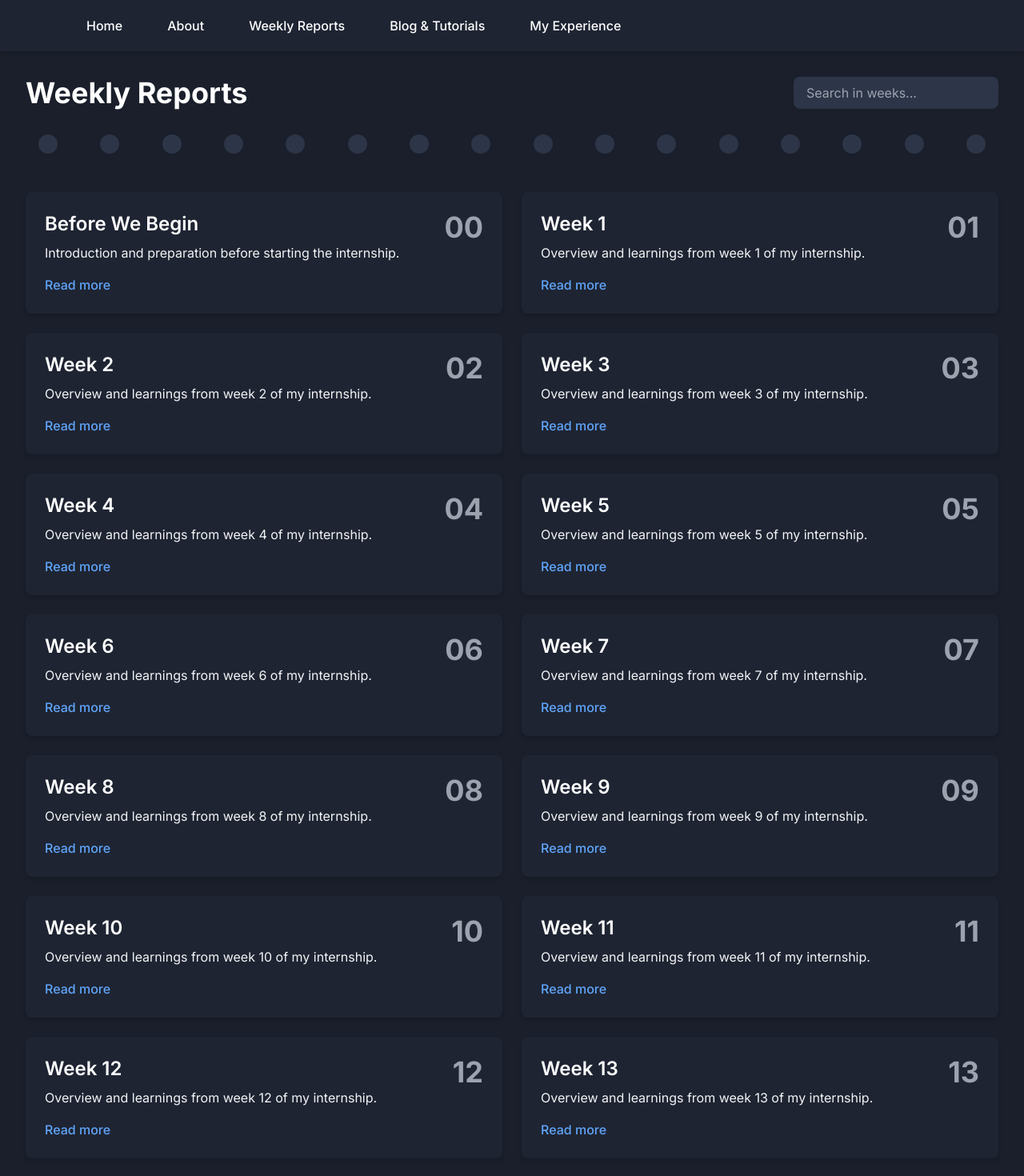
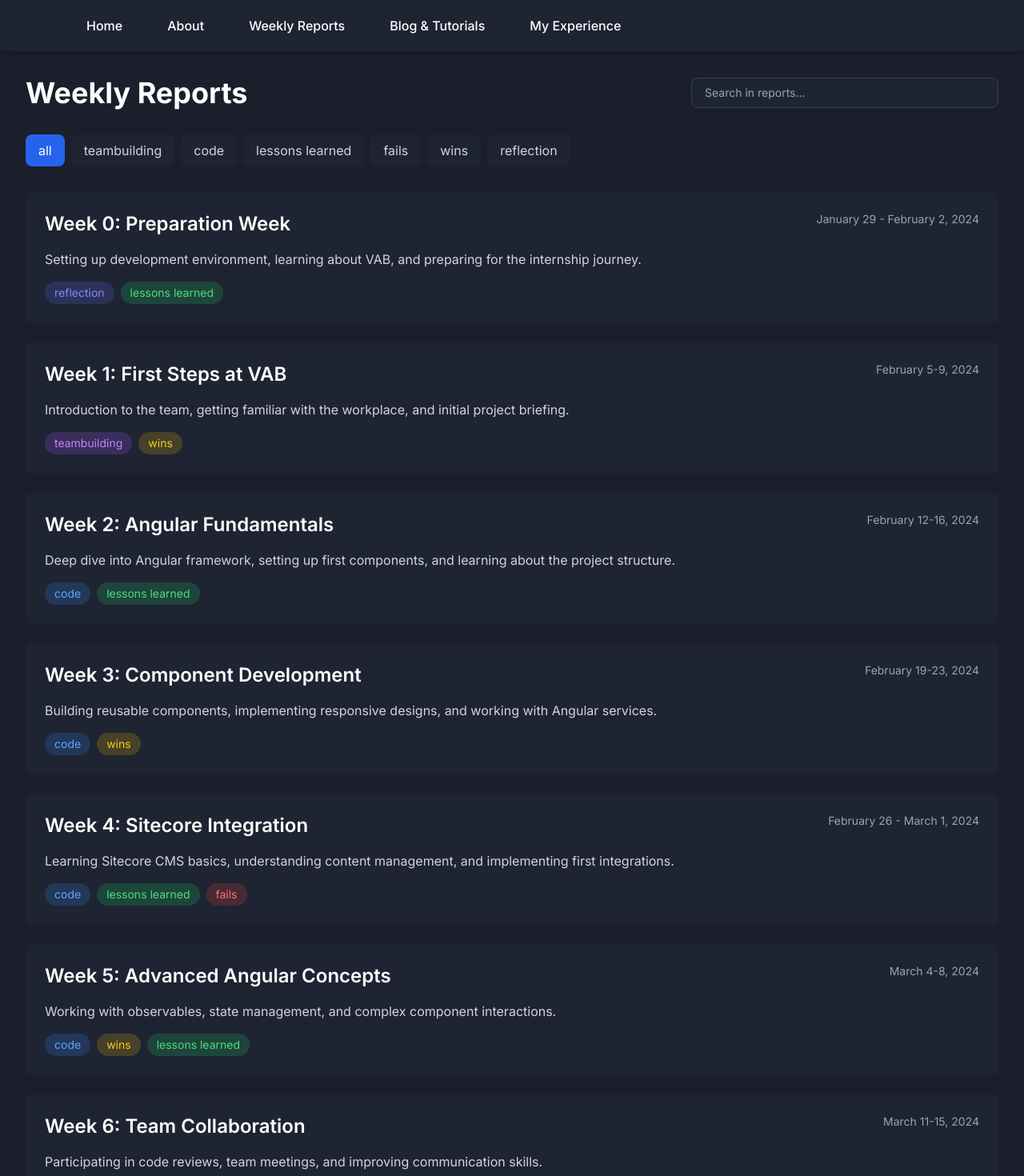
Before and after one commit to Artjom03/Blog, a Next.js app: page /weeks in a window 1280 px wide. Shown: the top 1470 px of the page at 80% size. Built offline with nearby package versions, Linux system fonts and the light colour scheme.

Commit message:
Prepare for deployment

```diff
--- a/src/app/weeks/page.tsx
+++ b/src/app/weeks/page.tsx
@@ -1,113 +1,191 @@
 'use client'
+import { useState } from 'react'
 import Link from 'next/link'
-import { useState } from 'react'
 
-export default function Weeks() {
+type Tag = 'teambuilding' | 'code' | 'lessons-learned' | 'fails' | 'wins' | 'reflection' | 'all'
+
+interface WeeklyReport {
+  week: number
+  title: string
+  description: string
+  date: string
+  tags: Tag[]
+}
+
+export default function WeeklyReports() {
+  const [selectedTag, setSelectedTag] = useState<Tag>('all')
   const [searchQuery, setSearchQuery] = useState('')
-  const [hoveredWeek, setHoveredWeek] = useState<number | null>(null)
 
-  const weeks = [
+  const reports: WeeklyReport[] = [
     {
-      number: 0,
-      title: "Before We Begin",
-      description: "Introduction and preparation before starting the internship."
+      week: 0,
+      title: "Preparation Week",
+      description: "Setting up development environment, learning about VAB, and preparing for the internship journey.",
+      date: "January 29 - February 2, 2024",
+      tags: ['reflection', 'lessons-learned']
     },
-    ...Array.from({ length: 15 }, (_, i) => ({
-      number: i + 1,
-      title: `Week ${i + 1}`,
-      description: `Overview and learnings from week ${i + 1} of my internship.`
-    }))
+    {
+      week: 1,
+      title: "First Steps at VAB",
+      description: "Introduction to the team, getting familiar with the workplace, and initial project briefing.",
+      date: "February 5-9, 2024",
+      tags: ['teambuilding', 'wins']
+    },
+    {
+      week: 2,
+      title: "Angular Fundamentals",
+      description: "Deep dive into Angular framework, setting up first components, and learning about the project structure.",
+      date: "February 12-16, 2024",
+      tags: ['code', 'lessons-learned']
+    },
+    {
+      week: 3,
+      title: "Component Development",
+      description: "Building reusable components, implementing responsive designs, and working with Angular services.",
+      date: "February 19-23, 2024",
+      tags: ['code', 'wins']
+    },
+    {
+      week: 4,
+      title: "Sitecore Integration",
+      description: "Learning Sitecore CMS basics, understanding content management, and implementing first integrations.",
+      date: "February 26 - March 1, 2024",
+      tags: ['code', 'lessons-learned', 'fails']
+    },
+    {
+      week: 5,
+      title: "Advanced Angular Concepts",
+      description: "Working with observables, state management, and complex component interactions.",
+      date: "March 4-8, 2024",
+      tags: ['code', 'wins', 'lessons-learned']
+    },
+    {
+      week: 6,
+      title: "Team Collaboration",
+      description: "Participating in code reviews, team meetings, and improving communication skills.",
+      date: "March 11-15, 2024",
+      tags: ['teambuilding', 'reflection']
+    },
+    {
+      week: 7,
+      title: "Project Milestones",
+      description: "Achieving key project goals, fixing critical bugs, and implementing new features.",
+      date: "March 18-22, 2024",
+      tags: ['wins', 'code']
+    },
+    {
+      week: 8,
+      title: "Performance Optimization",
+      description: "Improving application performance, implementing best practices, and code refactoring.",
+      date: "March 25-29, 2024",
+      tags: ['code', 'wins', 'lessons-learned']
+    }
   ]
 
-  const filteredWeeks = weeks.filter(week =>
-    week.title.toLowerCase().includes(searchQuery.toLowerCase()) ||
-    week.description.toLowerCase().includes(searchQuery.toLowerCase())
-  )
+  const tags: Tag[] = ['all', 'teambuilding', 'code', 'lessons-learned', 'fails', 'wins', 'reflection']
+
+  const filteredReports = reports
+    .filter(report => {
+      // First apply tag filter
+      if (selectedTag !== 'all' && !report.tags.includes(selectedTag)) {
+        return false
+      }
+
+      // Then apply search filter
+      const searchLower = searchQuery.toLowerCase()
+      return searchQuery === '' ||
+        report.title.toLowerCase().includes(searchLower) ||
+        report.description.toLowerCase().includes(searchLower)
+    })
 
   return (
     <main className="min-h-screen p-8 animate-fadeIn">
       <div className="max-w-7xl mx-auto">
-        <div className="flex flex-col md:flex-row justify-between items-center mb-8">
-          <h1 className="text-4xl font-bold text-white animate-slideDown mb-4 md:mb-0">
-            Weekly Reports
-          </h1>
+        {/* Header with Search */}
+        <div className="flex flex-col md:flex-row justify-between items-center mb-8 gap-4">
+          <h1 className="text-4xl font-bold text-white">Weekly Reports</h1>
 
           {/* Search Bar */}
-          <div className="relative w-full md:w-64">
+          <div className="relative w-full md:w-96">
             <input
               type="text"
-              placeholder="Search in weeks..."
+              placeholder="Search in reports..."
               value={searchQuery}
               onChange={(e) => setSearchQuery(e.target.value)}
-              className="w-full px-4 py-2 bg-[#2d3548] text-white rounded-lg focus:outline-none focus:ring-2 focus:ring-blue-400 placeholder-gray-400"
+              className="w-full px-4 py-2 bg-[#1e2432] text-gray-300 rounded-lg
+                border border-gray-700 focus:border-blue-500 focus:ring-1
+                focus:ring-blue-500 outline-none transition-colors text-sm"
             />
-            {searchQuery && (
-              <button
-                onClick={() => setSearchQuery('')}
-                className="absolute right-3 top-1/2 -translate-y-1/2 text-gray-400 hover:text-white"
-              >
-                ×
-              </button>
-            )}
           </div>
         </div>
 
-        {/* Interactive Timeline */}
-        <div className="mb-12">
-          <div className="flex items-center justify-between px-4">
-            {weeks.map((week) => (
-              <Link
-                key={week.number}
-                href={`/weeks/${week.number}`}
-                className="relative cursor-pointer"
-                onMouseEnter={() => setHoveredWeek(week.number)}
-                onMouseLeave={() => setHoveredWeek(null)}
+        {/* Filter Tags */}
+        <div className="mb-8">
+          <div className="flex flex-wrap gap-2">
+            {tags.map(tag => (
+              <button
+                key={tag}
+                onClick={() => setSelectedTag(tag)}
+                className={`px-4 py-2 rounded-lg transition-colors ${
+                  selectedTag === tag
+                    ? 'bg-blue-600 text-white'
+                    : 'bg-[#1e2432] text-gray-300 hover:bg-[#252b3b]'
+                }`}
               >
-                <div className={`w-6 h-6 rounded-full ${
-                  hoveredWeek === week.number ? 'bg-blue-400 scale-150' : 'bg-[#2d3548]'
-                } transition-all duration-200`} />
-                <div className={`absolute -bottom-8 left-1/2 -translate-x-1/2 ${
-                  hoveredWeek === week.number ? 'opacity-100 translate-y-0' : 'opacity-0 translate-y-1'
-                } transition-all duration-200 whitespace-nowrap bg-[#2d3548] text-white px-2 py-1 rounded text-sm z-10`}>
-                  {week.title}
-                </div>
-              </Link>
+                {tag.replace('-', ' ')}
+              </button>
             ))}
           </div>
         </div>
 
-        {filteredWeeks.length === 0 ? (
-          <div className="text-center py-12">
-            <p className="text-gray-400 text-lg">No weeks found matching your search.</p>
-          </div>
-        ) : (
-          <div className="grid grid-cols-1 md:grid-cols-2 gap-6">
-            {filteredWeeks.map((week) => (
-              <Link
-                key={week.number}
-                href={`/weeks/${week.number}`}
-                className="block"
-              >
-                <div className="p-6 bg-[#1e2432] rounded-lg shadow-md hover:shadow-lg transition-shadow">
-                  <div className="flex justify-between items-start">
-                    <div>
-                      <h2 className="text-2xl font-semibold mb-2 text-white">
-                        {week.title}
-                      </h2>
-                      <p className="text-gray-100 mb-4">{week.description}</p>
-                      <span className="text-blue-400 hover:text-blue-300 font-medium inline-flex items-center">
-                        Read more
-                      </span>
-                    </div>
-                    <span className="text-4xl font-bold text-gray-400">
-                      {week.number === 0 ? '00' : week.number.toString().padStart(2, '0')}
-                    </span>
-                  </div>
-                </div>
-              </Link>
-            ))}
+        {/* No Results Message */}
+        {filteredReports.length === 0 && (
+          <div className="text-center py-8">
+            <p className="text-gray-400">
+              No reports found matching your search criteria.
+            </p>
           </div>
         )}
+
+        {/* Reports Grid */}
+        <div className="grid gap-6">
+          {filteredReports.map((report) => (
+            <Link
+              key={report.week}
+              href={`/weeks/${report.week}`}
+              className="block"
+            >
+              <article className="bg-[#1e2432] rounded-lg p-6 hover:transform hover:-translate-y-1 transition-all duration-300">
+                <div className="flex justify-between items-start mb-4">
+                  <h2 className="text-2xl font-semibold text-white">
+                    Week {report.week}: {report.title}
+                  </h2>
+                  <span className="text-gray-400 text-sm">{report.date}</span>
+                </div>
+                <p className="text-gray-300 mb-4">{report.description}</p>
+                <div className="flex flex-wrap gap-2">
+                  {report.tags.map(tag => (
+                    <span
+                      key={tag}
+                      className={`px-3 py-1 rounded-full text-sm ${
+                        {
+                          'teambuilding': 'bg-purple-500/20 text-purple-400',
+                          'code': 'bg-blue-500/20 text-blue-400',
+                          'lessons-learned': 'bg-green-500/20 text-green-400',
+                          'fails': 'bg-red-500/20 text-red-400',
+                          'wins': 'bg-yellow-500/20 text-yellow-400',
+                          'reflection': 'bg-indigo-500/20 text-indigo-400'
+                        }[tag]
+                      }`}
+                    >
+                      {tag.replace('-', ' ')}
+                    </span>
+                  ))}
+                </div>
+              </article>
+            </Link>
+          ))}
+        </div>
       </div>
     </main>
   )
```
